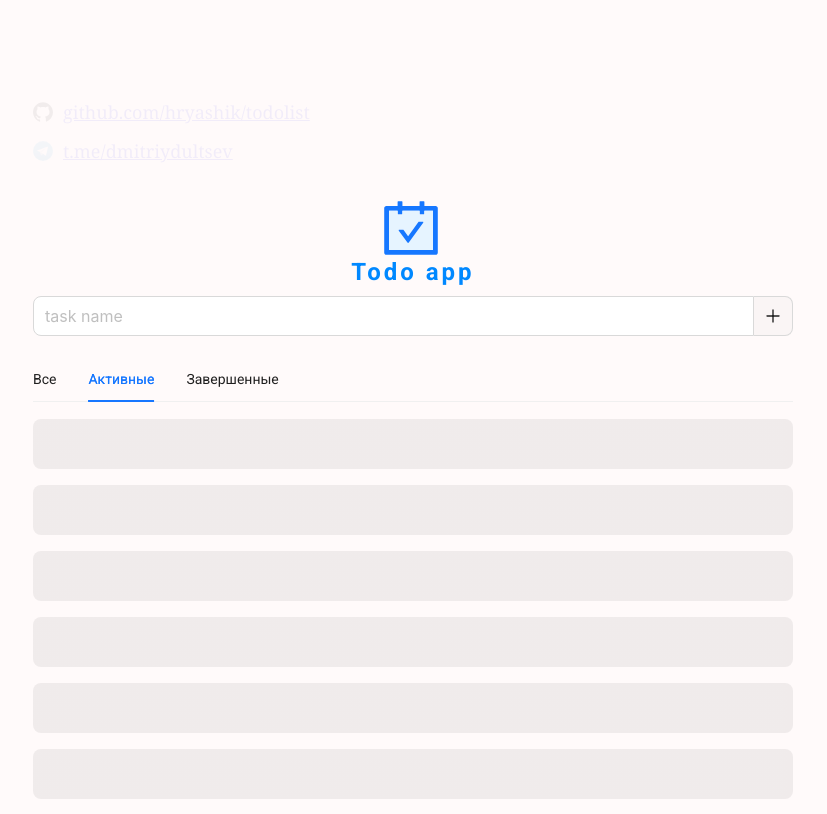
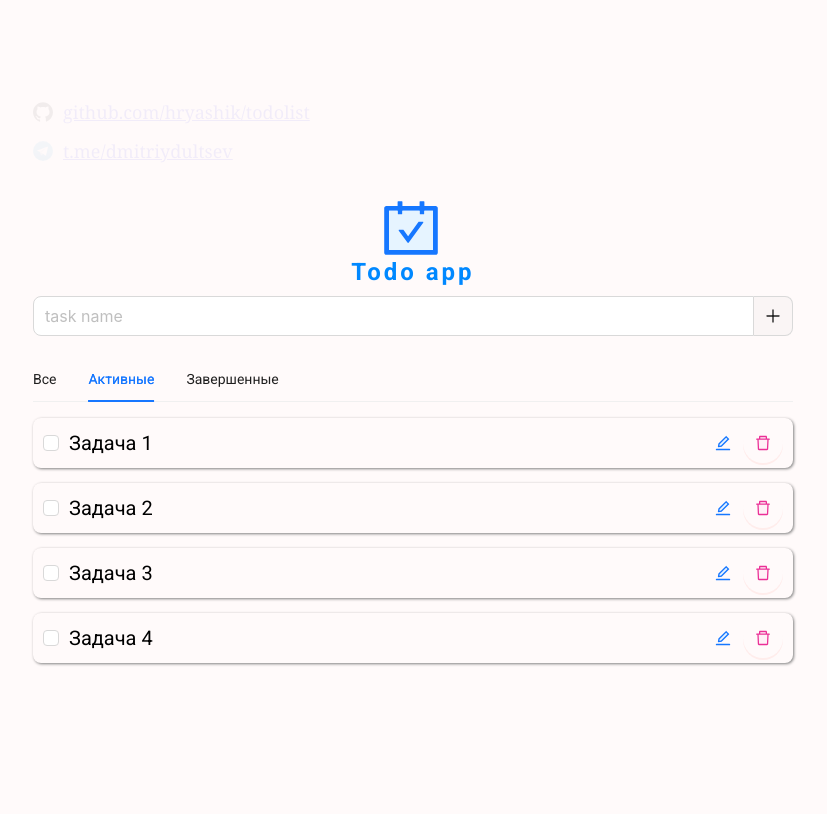
Before and after one commit to hryashik/todo, a React (Vite) app: page / in a window 1280 px wide. Shown: the whole page, without its empty margins (227-1054 px from the left). Built offline with nearby package versions, Linux system fonts and the light colour scheme.

Commit message:
create context

```diff
--- a/src/modules/TaskModule/components/Task/Task.tsx
+++ b/src/modules/TaskModule/components/Task/Task.tsx
@@ -2,9 +2,11 @@
 import { Button, Checkbox, Input } from 'antd'
 import DeleteButton from '../../ui/DeleteButton/DeleteButton'
 import EditButton from '../../ui/EditButton/EditButton'
-import { useCallback, useState } from 'react'
+import { useCallback, useContext, useState } from 'react'
 import { CheckOutlined } from '@ant-design/icons'
 import React from 'react'
+import { TaskContext } from '../..'
+import completeTaskAC from '../../reducers/actionCreators/completeTaskAC'
 
 interface IProps {
   title: string
@@ -23,6 +25,7 @@
   deleteTask,
   updateTask,
 }: IProps) {
+  const dispatch = useContext(TaskContext)
   const [editMode, setEditMode] = useState<boolean>(false)
   const [inputValue, setInputValue] = useState(title)
   const [errorInput, setErrorInput] = useState<boolean>(false)
@@ -53,7 +56,10 @@
   return (
     <div className={styles.main}>
       <div className={styles.title}>
-        <Checkbox onChange={() => completeTask(id)} checked={!active} />
+        <Checkbox
+          onChange={() => dispatch(completeTaskAC(id))}
+          checked={!active}
+        />
         {
           // Если включен режим редактирования, показать edit блок
           editMode ? (
--- a/src/modules/TaskModule/index.tsx
+++ b/src/modules/TaskModule/index.tsx
@@ -1,24 +1,36 @@
-import { useCallback, useEffect, useMemo, useReducer, useState } from 'react'
+import {
+  createContext,
+  useCallback,
+  useEffect,
+  useMemo,
+  useReducer,
+  useState,
+} from 'react'
 import TasksList from './components/TasksLists/TasksLists'
 import MyInput from './ui/MyInputs/MainInput'
 import getAllTasks from './api/getAllTasks'
 import TaskEntity from './entities/Task/Task.entity'
 import taskReducer from './reducers/taskReducer'
 import { actionTypeEnum } from './reducers/interfaces'
+import fetchTasksAC from './reducers/actionCreators/fetchTasksAC'
+
+export const TaskContext = createContext<any>(null)
 
 function TaskModule() {
   // reducer
   const [tasksState, dispatch] = useReducer(taskReducer, undefined)
   console.log('@taskState', tasksState)
+
   const [tasks, setTasks] = useState<TaskEntity[] | undefined>(undefined)
   const [error, setError] = useState<Error | undefined>(undefined)
 
   // Получаем таски
   useEffect(() => {
     getAllTasks()
-      .then(data => dispatch({ type: actionTypeEnum.FETCH, payload: data }))
+      .then(data => dispatch(fetchTasksAC(data)))
       .catch(error => setError(error))
   }, [])
+
   // Измененяем стейт
   function completeTask(id: number) {
     if (tasks) {
@@ -75,15 +87,17 @@
   }
 
   return (
+    <TaskContext.Provider value={dispatch}>
       <div>
         <MyInput createTask={memoCreateTask} />
         <TasksList
-        tasks={tasks}
+          tasks={tasksState}
           completeTask={memoCompleteTask}
           deleteTask={memoDeleteTask}
           updateTask={memoUpdateTask}
         />
       </div>
+    </TaskContext.Provider>
   )
 }
 
--- /dev/null
+++ b/src/modules/TaskModule/reducers/actionCreators/completeTaskAC.ts
@@ -0,0 +1,8 @@
+import { ActionTask, actionTypeEnum } from '../interfaces'
+
+const completeTaskAC = (id: number): ActionTask => ({
+  type: actionTypeEnum.COMPLETE,
+  payload: id,
+})
+
+export default completeTaskAC
--- /dev/null
+++ b/src/modules/TaskModule/reducers/actionCreators/fetchTasksAC.ts
@@ -0,0 +1,9 @@
+import TaskEntity from '../../entities/Task/Task.entity'
+import { ActionTask, actionTypeEnum } from '../interfaces'
+
+const fetchTasksAC = (payload: TaskEntity[]): ActionTask => ({
+  type: actionTypeEnum.FETCH,
+  payload,
+})
+
+export default fetchTasksAC
--- a/src/modules/TaskModule/reducers/taskReducer.tsx
+++ b/src/modules/TaskModule/reducers/taskReducer.ts
@@ -1,4 +1,3 @@
-import getAllTasks from '../api/getAllTasks'
 import TaskEntity from '../entities/Task/Task.entity'
 import { ActionTask } from './interfaces'
 import { actionTypeEnum } from './interfaces'
```
Lines whose indentation alone changed are shown as unchanged.
